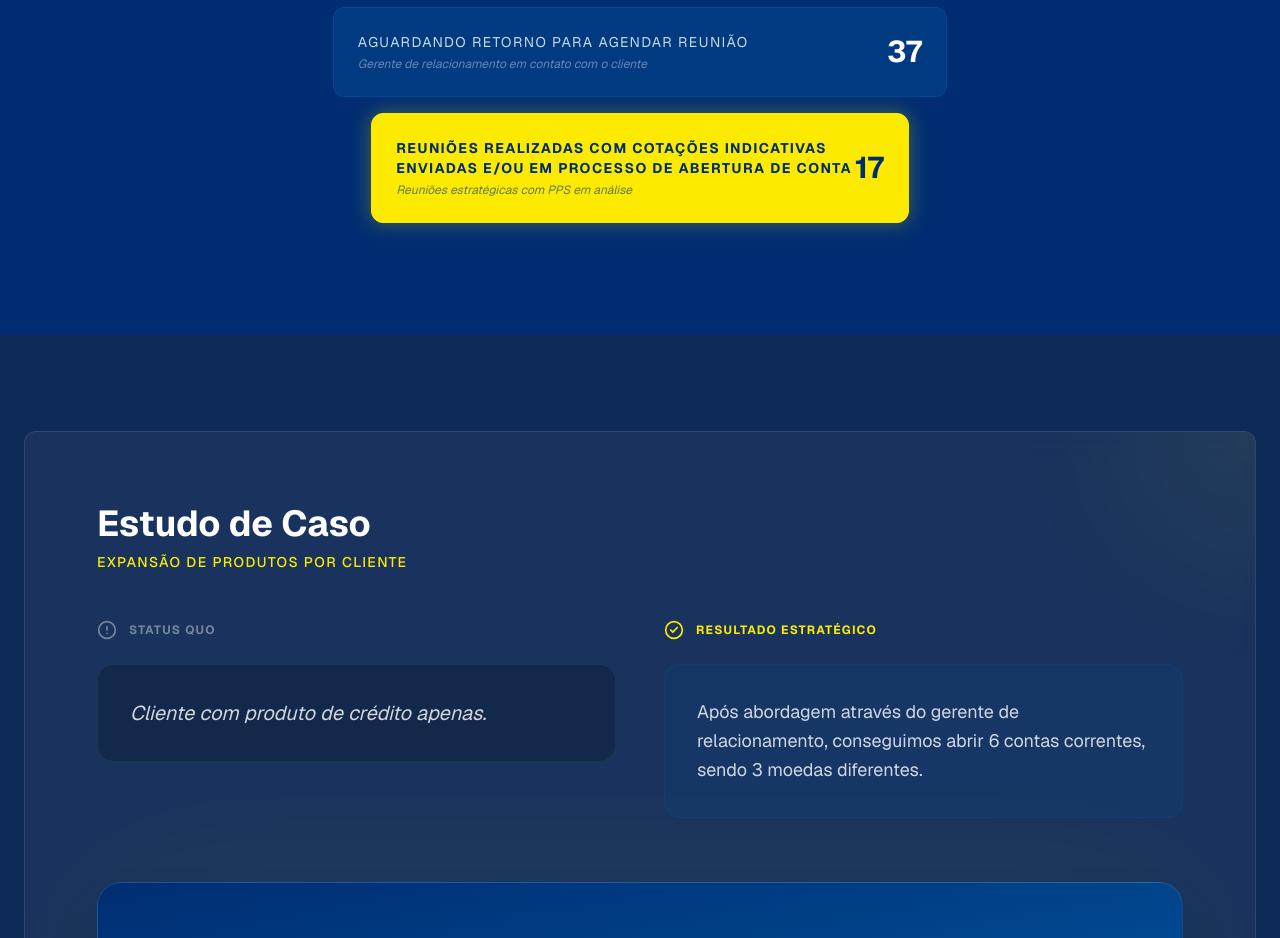
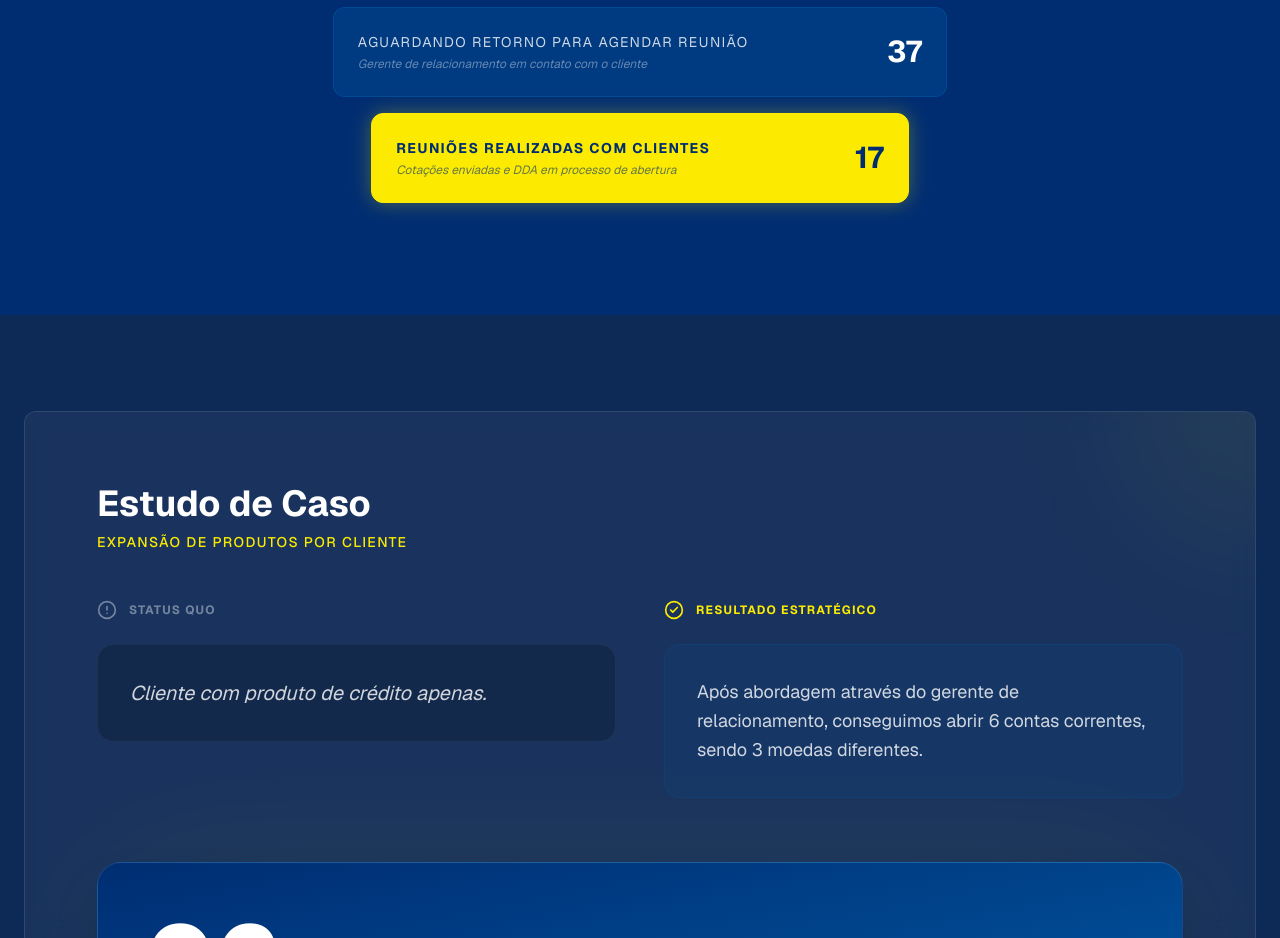
Before and after one commit to skintryker/bbny-presentation, a Next.js app: page / in a window 1280 px wide. Shown: the part 5420-6358 px from the top of the page. Built offline with nearby package versions, Linux system fonts and the light colour scheme.

Commit message:
update: synthesize last funnel item text

```diff
--- a/src/data/presentationData.ts
+++ b/src/data/presentationData.ts
@@ -125,7 +125,7 @@ export const presentationData = {
       { label: "Clientes Target", value: 154, description: "Base identificada com produtos de crédito ativos" },
       { label: "Sem Interesse ou Sem Retorno", value: 100, description: "Clientes sem perfil ou interesse imediato" },
       { label: "Aguardando Retorno para Agendar Reunião", value: 37, description: "Gerente de relacionamento em contato com o cliente" },
-      { label: "Reuniões Realizadas com Cotações Indicativas Enviadas e/ou em Processo de Abertura de Conta", value: 17, description: "Reuniões estratégicas com PPS em análise" },
+      { label: "Reuniões Realizadas com Clientes", value: 17, description: "Cotações enviadas e DDA em processo de abertura" },
     ],
   },
   caseStudy: {
```
Also changed, not shown: 1 other file (tests, documents, lock files or other folders).
